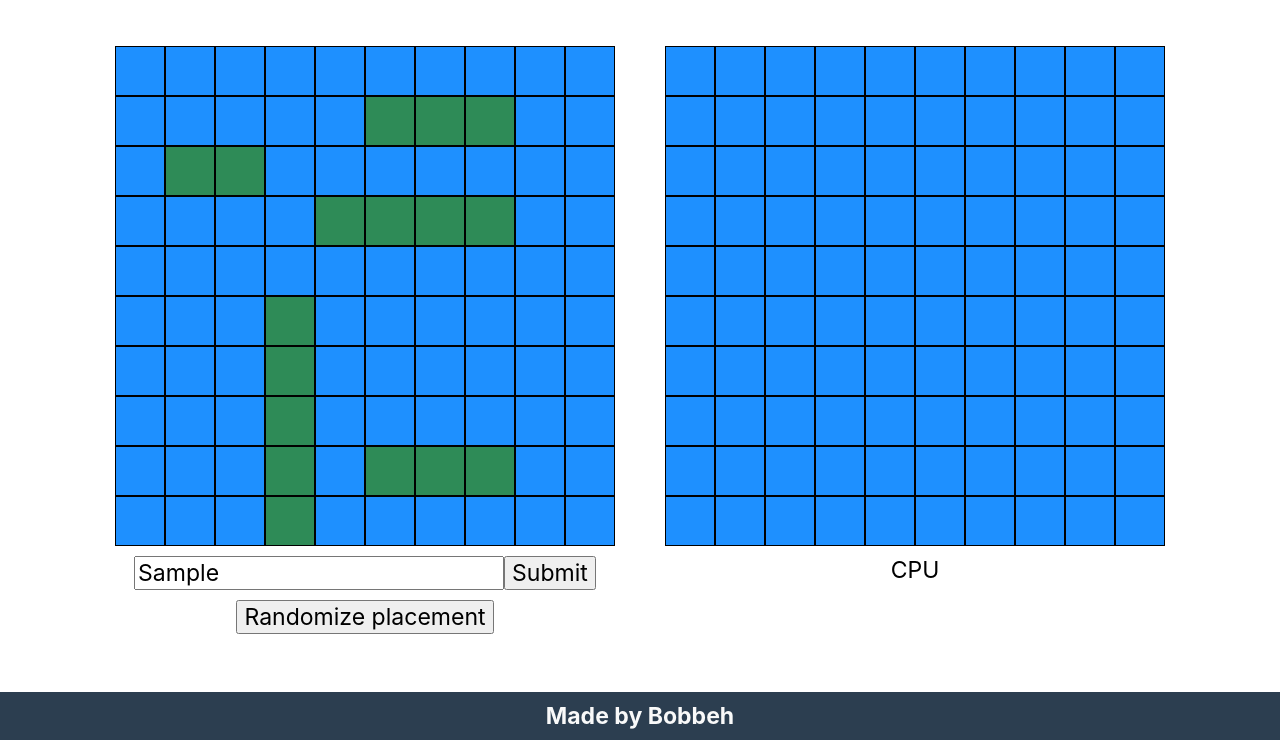
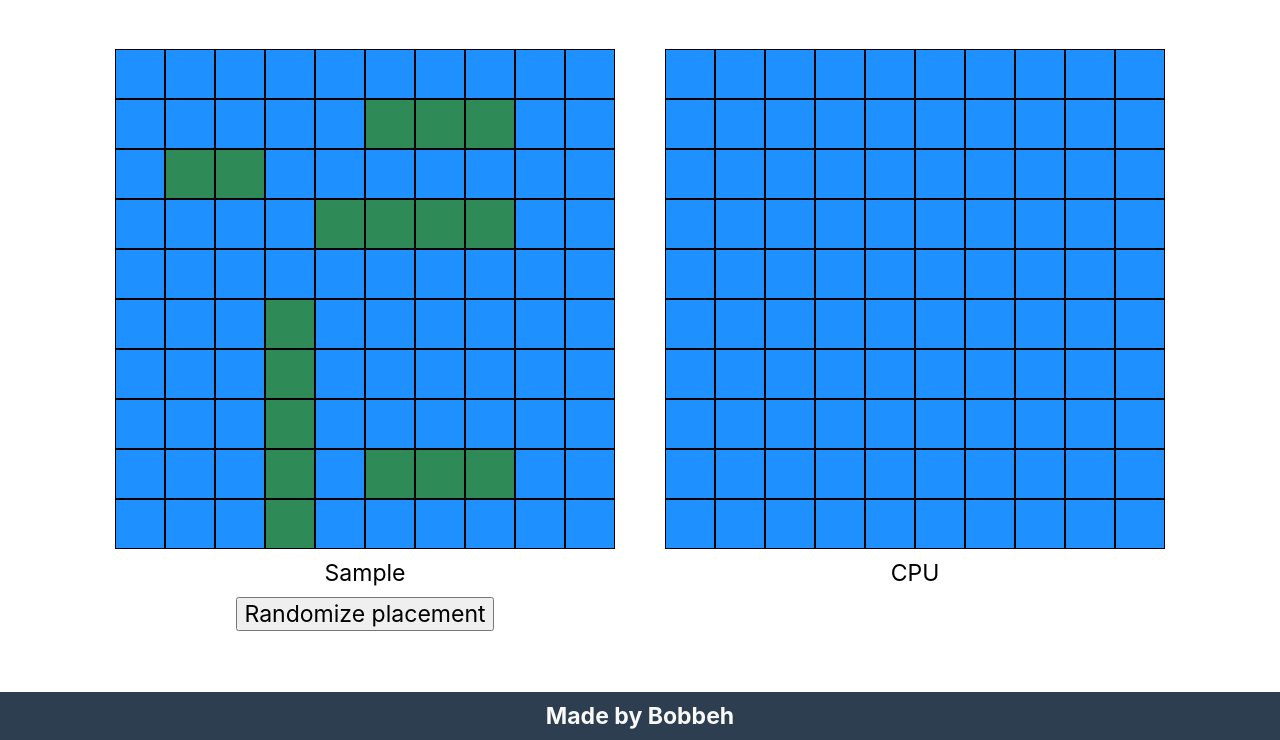
Before and after one commit to bdelucia/odin-battleship, a website built with webpack: page src/index.html in a window 1280 px wide. Both pictures are taken after typing "Sample" into the empty fields and a click on the button "Submit". Shown: the part 60-800 px from the top of the page. Built offline with nearby package versions, Linux system fonts and the light colour scheme.

Commit message:
fix: code readability, feature: name input handling

```diff
--- a/src/index.js
+++ b/src/index.js
@@ -1,4 +1,6 @@
 import './style.css';
 import { playGame } from './modules/gameManager.js';
+import { nameInputHandler } from './modules/domManager.js';
 
+nameInputHandler();
 playGame();
--- a/src/modules/domManager.js
+++ b/src/modules/domManager.js
@@ -1,5 +1,7 @@
 import { gameBoard } from './gameBoard.js';
 import { createPlayer } from './player.js';
+import { convertToRGBA } from './helperFunctions.js';
+import { placeShips } from './placeShips.js';
 
 const player1board = document.getElementById('player1board');
 const player2board = document.getElementById('player2board');
@@ -8,8 +10,74 @@ export const player1 = createPlayer('human', 'Player 1');
 export const player2 = createPlayer('cpu');
 
 export function domInitialize() {
+  const randomizeButton = document.getElementById('randomizeButton');
+  randomizeButton.addEventListener('click', () => {
+    player1.gameBoard.initializeBoard();
+    placeShips(player1);
+  });
+  const nameInput = document.getElementById('player1name');
+  if (nameInput) {
+    nameInput.value = '';
+  }
   renderPlayerBoard(player1, player1board, true);
   renderPlayerBoard(player2, player2board, false);
+}
+
+export function nameInputHandler() {
+  const submitBtn = document.getElementById('submitName');
+  const player1nameInput = document.getElementById('player1name');
+  const player1nameContainer = document.getElementById('player1nameContainer');
+
+  function submitBtnEventHandler(
+    submitBtn,
+    player1nameInput,
+    player1nameContainer,
+    player1,
+  ) {
+    const inputValue = player1nameInput.value.trim();
+    if (inputValue !== '') {
+      // Create label div
+      const player1nameLabel = document.createElement('div');
+      player1nameLabel.id = 'player1nameLabel';
+      player1nameLabel.textContent = inputValue;
+
+      player1.name = inputValue;
+
+      // Remove input and button, add label
+      submitBtn.remove();
+      player1nameInput.remove();
+      player1nameContainer.appendChild(player1nameLabel);
+    }
+  }
+
+  // if user is able to type their name
+  if (submitBtn && player1nameInput && player1nameContainer) {
+    submitBtn.addEventListener('click', () => {
+      submitBtnEventHandler(
+        submitBtn,
+        player1nameInput,
+        player1nameContainer,
+        player1,
+      );
+    });
+  } else {
+    const player1nameLabel = document.getElementById('player1nameLabel');
+    player1nameLabel.remove();
+
+    const newPlayer1Input = document.createElement('input');
+    newPlayer1Input.id = 'player1name';
+    newPlayer1Input.placeholder = 'Type your name here... again...';
+
+    const newSubmitBtn = document.createElement('button');
+    newSubmitBtn.addEventListener('click', () => {
+      submitBtnEventHandler(
+        newSubmitBtn,
+        newPlayer1Input,
+        player1nameContainer,
+        player1,
+      );
+    });
+  }
 }
 
 // renders the player's board in HTML
@@ -70,14 +138,17 @@ export function renderPlayerBoard(player, boardElement, isHuman) {
 
       const boardCell = player.gameBoard.getCell(x, y);
       let cellColor = getCellColor(boardCell, isHuman);
+      let cellColorHover = convertToRGBA(cellColor, 0.6);
       cell.style.backgroundColor = cellColor;
 
+      // Attach event listener if it’s a human player’s board
+      if (!isHuman) {
         cell.addEventListener('mouseenter', () => {
           const player2cell = document.getElementById(`p2-${x}${y}`);
-        cell.style.backgroundColor = 'rgba(255, 255, 255, 0.6)';
+          cell.style.backgroundColor = cellColorHover;
           cell.style.cursor = 'pointer';
           if (player2cell) {
-          player2cell.style.backgroundColor = 'rgba(255, 255, 255, 0.6)';
+            player2cell.style.backgroundColor = cellColorHover;
             player2cell.style.cursor = 'pointer';
           }
         });
@@ -98,8 +169,6 @@ export function renderPlayerBoard(player, boardElement, isHuman) {
           }
         });
 
-      // Attach event listener if it’s a human player’s board
-      if (!isHuman) {
         cell.addEventListener('click', () => {
           const randomButton = document.getElementById('randomizeButton');
           if (randomButton) {
--- a/src/modules/gameManager.js
+++ b/src/modules/gameManager.js
@@ -3,12 +3,7 @@ import { placeShips } from './placeShips.js';
 import { player1, player2 } from './domManager.js';
 
 export function playGame() {
-  const randomizeButton = document.getElementById('randomizeButton');
-  randomizeButton.addEventListener('click', () => {
-    player1.gameBoard.initializeBoard();
-    placeShips(player1);
-  });
+  domInitialize();
   placeShips(player1);
   placeShips(player2);
-  domInitialize(); // renders the boards for the first time
 }
--- a/src/modules/helperFunctions.js
+++ b/src/modules/helperFunctions.js
@@ -7,3 +7,11 @@ export function getRandomCoordinates() {
   const y = Math.floor(Math.random() * 10); // 0-9
   return { x, y };
 }
+
+export function convertToRGBA(color, alpha) {
+  let rgbaMatch = color.match(/\d+/g); // Extract numbers from rgb/rgba string
+  if (!rgbaMatch || rgbaMatch.length < 3) return color; // Return original if format is unexpected
+
+  let [r, g, b] = rgbaMatch; // Extract RGB values
+  return `rgba(${r}, ${g}, ${b}, ${alpha})`; // Return with modified opacity
+}
--- a/src/modules/player.js
+++ b/src/modules/player.js
@@ -19,7 +19,6 @@ class Player {
     for (let i = 0; i < this.ships.length; i++) {
       if (this.ships[i].spacesTakenUp.includes(`${x},${y}`)) {
         this.ships[i].hit();
-        alert(`${this.name}'s ship was hit!`);
         return true;
       }
     }
--- a/src/style.css
+++ b/src/style.css
@@ -66,6 +66,7 @@ button,
   display: flex;
   flex-direction: row;
   justify-content: center;
+  gap: 1rem;
 }
 
 .cell {
```
Lines whose indentation alone changed are shown as unchanged.
